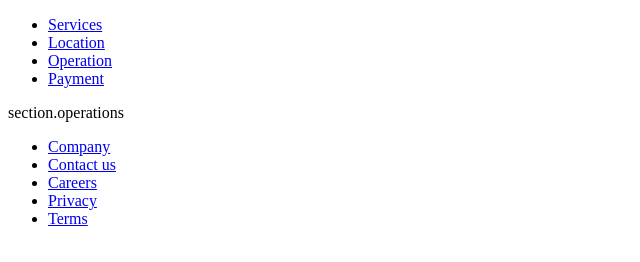
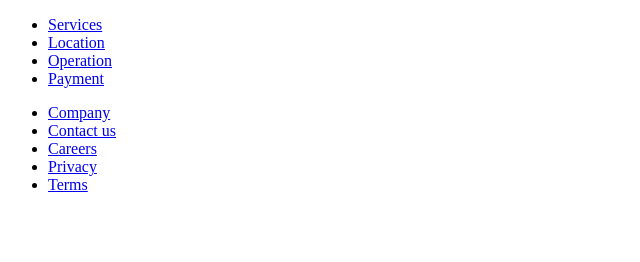
Before and after one commit to aatayde/BCAC, a plain HTML site: page index.html in a window 1280 px wide. Shown: the whole page, without its empty margins (0-640 px from the left). Drawn offline with Linux system fonts and the light colour scheme.

```diff
--- a/index.html
+++ b/index.html
@@ -25,7 +25,7 @@
     <section class="hero"></section>
     <section class="services"></section>
     <section class="location"></section>
-    section.operations
+    <section class="operations"></section>
     <footer class="footer__navigation">
       <ul class="footer__list">
         <li class="footer__item">
```
